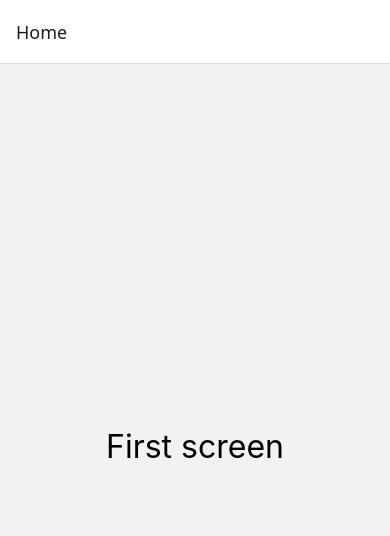
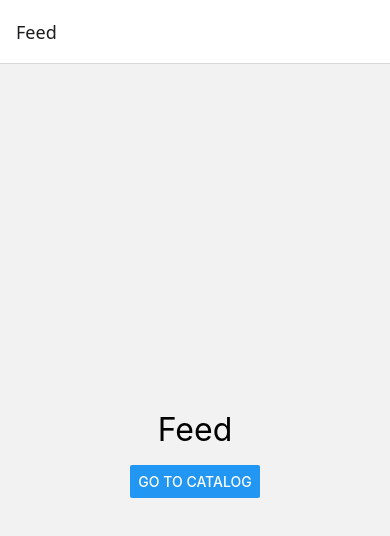
Before and after one commit to Sandesh567/AppPractice, a React Native app: screen / in a window 390 px wide. Shown: the top 536 px of the page. Built offline with nearby package versions, Linux system fonts and the light colour scheme.

Commit message:
14-Stack Navigation with Button

```diff
--- a/App.js
+++ b/App.js
@@ -1,43 +1,55 @@
-import React from "react";
-import { StyleSheet, View, Text } from "react-native";
-import { NavigationContainer } from "@react-navigation/native";
-import { createNativeStackNavigator } from "@react-navigation/native-stack";
+// Installing Stack Navigation
+/**
+ *npm install @react-navigation/native @react-navigation/native-stack
+ */
+
+import React from 'react';
+import { Button, StyleSheet, Text, View } from 'react-native';
+import { NavigationContainer, useNavigation } from '@react-navigation/native';
+import { createNativeStackNavigator } from '@react-navigation/native-stack';
+
+const FeedScreen = () => {
+  const navigation = useNavigation();
+
+  return (
+    <View style={styles.layout}>
+      <Text style={styles.title}>Feed</Text>
+      <Button
+        title="Go to catalog"
+        onPress={() => navigation.navigate('Catalog')}
+      />
+    </View>
+  );
+};
+
+const CatalogScreen = () => (
+  <View style={styles.layout}>
+    <Text style={styles.title}>Catalog</Text>
+  </View>
+);
 
 const Stack = createNativeStackNavigator();
 
-
+export const AppNavigator = () => (
+  <Stack.Navigator>
+    <Stack.Screen name="Feed" component={FeedScreen} />
+    <Stack.Screen name="Catalog" component={CatalogScreen} />
+  </Stack.Navigator>
+);
 
 const App = () => (
   <NavigationContainer>
-    <Stack.Navigator>
-      <Stack.Screen name="Feed" component={FeedScreen} options={{ title: 'Home' }} />
-      <Stack.Screen name="Catalog" component={CatalogScreen} />
-    </Stack.Navigator>
+    <AppNavigator />
   </NavigationContainer>
-)
+);
 
 export default App;
-
-
-export const FeedScreen = () => (
-  <View style={styles.layout}>
-    <Text style={styles.title}>First screen</Text>
-  </View>
-)
-
-export const CatalogScreen = () => (
-  <View style={styles.layout}>
-    <Text style={styles.title} >Second Screen</Text>
-  </View>
-)
-
-
 
 const styles = StyleSheet.create({
   layout: {
     flex: 1,
-    justifyContent: "center",
-    alignItems: "center",
+    justifyContent: 'center',
+    alignItems: 'center',
   },
   title: {
     fontSize: 32,
```
